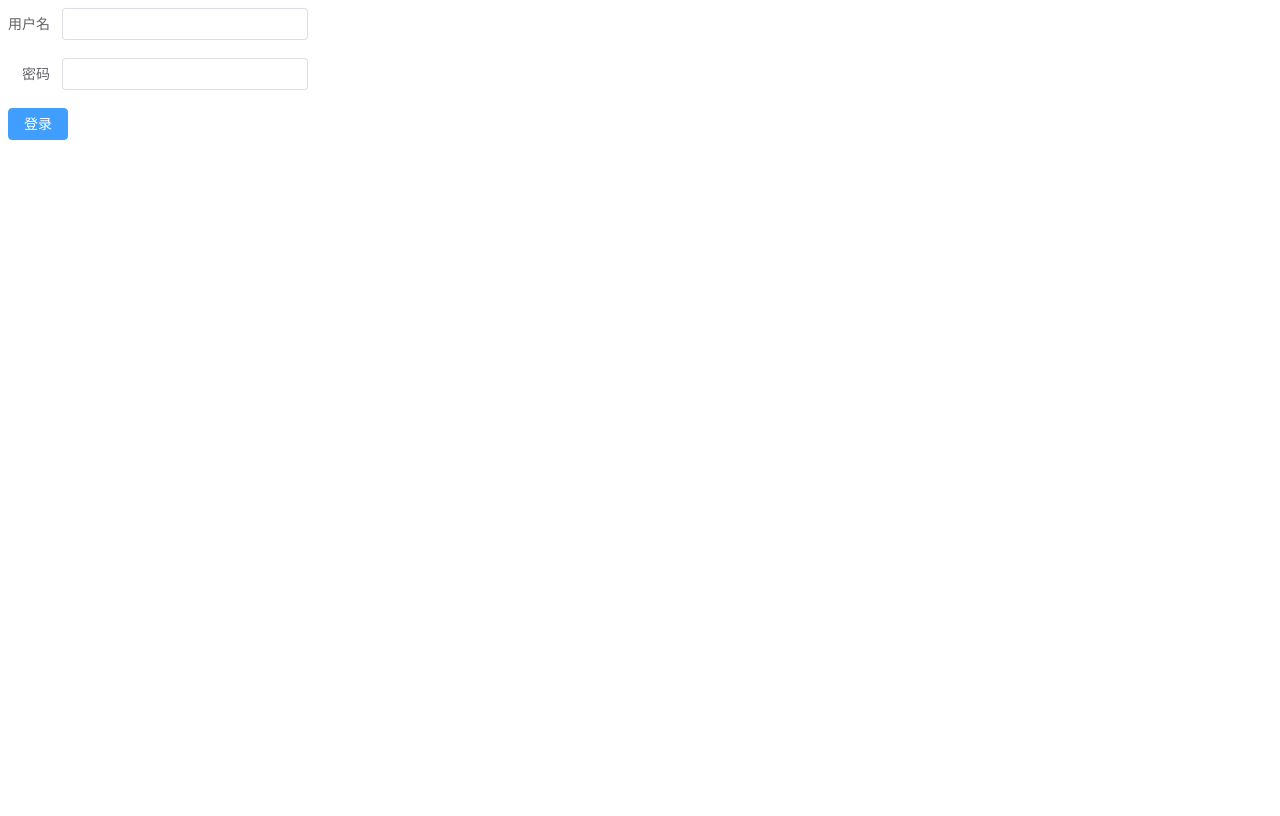
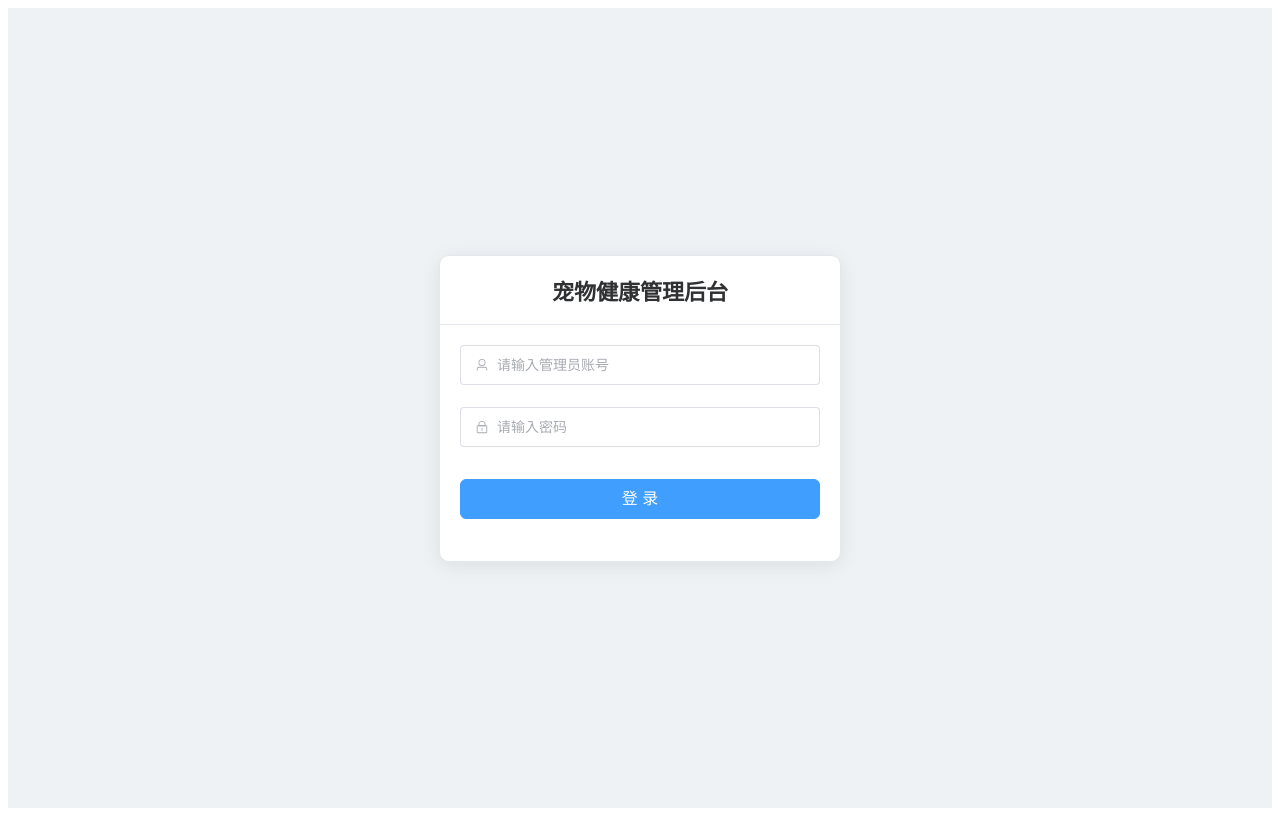
Before and after one commit to 2489716386-collab/pet_health_web, a Vue app: page /login in a window 1280 px wide. Built offline with nearby package versions, Linux system fonts and the light colour scheme.

Commit message:
更改前端登录界面逻辑

```diff
--- a/src/axios.js
+++ b/src/axios.js
@@ -7,11 +7,9 @@ import { ElMessage } from 'element-plus'
 import router from '@/router' // 如果 router 文件夹在 src 根目录，这个路径就对
 // 如果路径不对，改成：import router from '@/router'
 
-// 设置默认基础 URL
-axios.defaults.baseURL = 'http://localhost:8080'
-
 // 创建 axios 实例
 const request = axios.create({
+  baseURL: 'http://localhost:8080', // 【修改点1】将 baseURL 移到实例配置中
   timeout: 5000,
   headers: {}
 })
@@ -19,13 +17,13 @@ const request = axios.create({
 // 请求拦截器：给请求头添加 token
 // 注意：参数名用 configInstance 避免命名歧义（也可以仍用 config，只要删除顶部误导入的 config 即可）
 request.interceptors.request.use(
-  (configInstance) => {
+  (config) => {
     // 从本地存储获取 token 并添加到请求头
     const token = localStorage.getItem('token')
     if (token) {
-      configInstance.headers.token = token
+      config.headers.token = token
     }
-    return configInstance
+    return config
   },
   // 补充拦截器的错误处理分支（axios 规范写法）
   (error) => {
@@ -49,14 +47,16 @@ request.interceptors.request.use(
 request.interceptors.response.use(
   // 成功回调（修复拼写错误）
   (response) => {
+    // 这里直接拿到了后端的 Result 对象 (包含 code, msg, data)
     const res = response.data
     // 成功状态码
-    if (res.code === 200) {
+    if (res.code === 200 || res.code === 1 || res.msg === 'success') {
       return res
     }
-    // 未登录/权限不足
+    // 未登录/权限不足,(根据你后端的实际未登录状态码调整，常见的是 401)
     if (res.code === 302 || res.code === 401) {
       ElMessage.error(res.msg || '登录已过期，请重新登录')
+      localStorage.removeItem('token')// 清除失效的 token
       // 跳转到登录页（修正路径）
       router.push('/login')
       return Promise.reject(res.msg)
@@ -66,7 +66,7 @@ request.interceptors.response.use(
   },
   // 失败回调（补充网络错误处理）
   (error) => {
-    ElMessage.error('网络异常，请检查网络连接')
+    ElMessage.error('网络异常，请检查后端服务是否启动')
     return Promise.reject(error)
   }
 )
--- a/src/view/Login.vue
+++ b/src/view/Login.vue
@@ -1,91 +1,153 @@
 <template>
+  <div class="login-container">
+    <el-card class="login-card">
+      <template #header>
+        <h2 class="title">宠物健康管理后台</h2>
+      </template>
+
       <el-form
-    ref="ruleFormRef"
-    style="max-width: 300px"
-    :model="ruleForm"
-    status-icon
+        ref="loginFormRef"
+        :model="loginForm"
         :rules="rules"
-    label-width="auto"
-    class="demo-ruleForm"
+        size="large"
+        @keyup.enter="handleLogin"
       >
+        <el-form-item prop="username">
+          <el-input
+            v-model="loginForm.username"
+            placeholder="请输入管理员账号"
+            clearable
+          >
+            <template #prefix>
+              <el-icon><User /></el-icon>
+            </template>
+          </el-input>
+        </el-form-item>
 
-    <el-form-item label="用户名" prop="age">
-      <el-input v-model.number="ruleForm.age" />
+        <el-form-item prop="password">
+          <el-input
+            v-model="loginForm.password"
+            type="password"
+            placeholder="请输入密码"
+            show-password
+          >
+            <template #prefix>
+              <el-icon><Lock /></el-icon>
+            </template>
+          </el-input>
         </el-form-item>
-    <el-form-item label="密码" prop="pass">
-      <el-input v-model="ruleForm.pass" type="password" autocomplete="off" />
-    </el-form-item>
+
         <el-form-item>
-      <el-button type="primary" @click="submitForm(ruleFormRef)">
-        登录
+          <el-button
+            type="primary"
+            class="login-btn"
+            :loading="loading"
+            @click="handleLogin"
+          >
+            登 录
           </el-button>
         </el-form-item>
       </el-form>
+    </el-card>
+  </div>
 </template>
 
 <script setup>
-import { reactive, ref } from 'vue'
+import { ref, reactive } from 'vue'
+import { useRouter } from 'vue-router'
+import { ElMessage } from 'element-plus'
+// 引入你项目里已经配好的 axios 实例
+import request from '../axios'
 
-const ruleFormRef = ref()
+// 引入图标 (如果你的 main.js 没全局注册图标，需要在这里引入)
+import { User, Lock } from '@element-plus/icons-vue'
 
-const checkAge = (rule, value, callback) => {
-  if (!value) {
-    return callback(new Error('请输入用户名'))
-  }
-  setTimeout(() => {
-    if (!Number.isInteger(value)) {
-      callback(new Error('Please input digits'))
-    } else {
-      if (value < 18) {
-        callback(new Error('Age must be greater than 18'))
-      } else {
-        callback()
-      }
-    }
-  }, 1000)
-}
+const router = useRouter()
+const loginFormRef = ref(null)
+const loading = ref(false)
 
-const validatePass = (rule, value, callback) => {
-  if (value === '') {
-    callback(new Error('请输入密码'))
-  } else {
-    if (ruleForm.checkPass !== '') {
-      if (!ruleFormRef.value) return
-      ruleFormRef.value.validateField('checkPass')
-    }
-    callback()
-  }
-}
-const validatePass2 = (rule, value, callback) => {
-  if (value === '') {
-    callback(new Error('Please input the password again'))
-  } else if (value !== ruleForm.pass) {
-    callback(new Error("Two inputs don't match!"))
-  } else {
-    callback()
-  }
-}
-
-const ruleForm = reactive({
-  pass: '',
-  checkPass: '',
-  age: ''
+// 1. 表单绑定的数据
+const loginForm = reactive({
+  username: '',
+  password: ''
 })
 
+// 2. 表单校验规则
 const rules = reactive({
-  pass: [{ validator: validatePass, trigger: 'blur' }],
-  checkPass: [{ validator: validatePass2, trigger: 'blur' }],
-  age: [{ validator: checkAge, trigger: 'blur' }]
+  username: [
+    { required: true, message: '管理员账号不能为空', trigger: 'blur' }
+  ],
+  password: [
+    { required: true, message: '密码不能为空', trigger: 'blur' }
+  ]
 })
 
-const submitForm = (formEl) => {
-  if (!formEl) return
-  formEl.validate((valid) => {
+// 3. 核心登录逻辑
+const handleLogin = async () => {
+  if (!loginFormRef.value) return
+
+  // 先进行前端的表单校验
+  await loginFormRef.value.validate(async (valid) => {
     if (valid) {
-      console.log('submit!')
+      loading.value = true
+      try {
+        // 调用后端的 admin-login 接口
+        const res = await request.post('/auth/admin-login', loginForm)
+
+        // 我们后端的 Result 类返回的结构通常是 { code: 200, msg: "...", data: { token: "..." } }
+        if (res.data && res.data.code === 200) {
+          ElMessage.success('登录成功，欢迎回来！')
+
+          // 从后端返回的数据中拿出 Token，并存到浏览器的 localStorage 里
+          localStorage.setItem('token', res.data.data.token)
+
+          // 登录成功后，跳转到后台首页 (你可以根据你实际的路由配置把 '/home' 换掉)
+          router.push('/home')
         } else {
-      console.log('error submit!')
+          // 如果密码错误等，弹出后端返回的错误信息
+          ElMessage.error(res.data.msg || '登录失败，请检查账号或密码')
+        }
+      } catch (error) {
+        console.error(error)
+        ElMessage.error('网络异常，请检查后端服务是否启动')
+      } finally {
+        loading.value = false
+      }
     }
   })
 }
 </script>
+
+<style scoped>
+/* 页面满屏居中，加上浅蓝色背景 */
+.login-container {
+  display: flex;
+  justify-content: center;
+  align-items: center;
+  height: 100vh;
+  background-color: #eef2f5;
+}
+
+/* 卡片样式 */
+.login-card {
+  width: 400px;
+  border-radius: 10px;
+  box-shadow: 0 4px 20px rgba(0, 0, 0, 0.08);
+}
+
+.title {
+  text-align: center;
+  margin: 0;
+  color: #303133;
+  font-size: 22px;
+  font-weight: bold;
+}
+
+/* 按钮撑满 */
+.login-btn {
+  width: 100%;
+  font-size: 16px;
+  margin-top: 10px;
+  border-radius: 6px;
+}
+</style>
```
Lines whose indentation alone changed are shown as unchanged.
